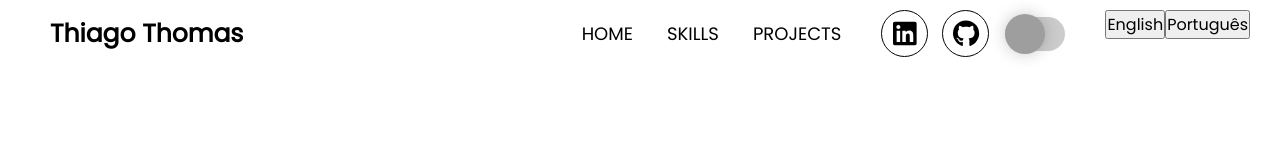
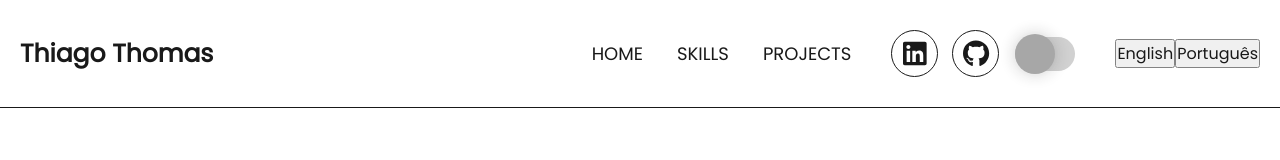
Before and after one commit to thiago-thomas/portfolio, a React (Vite) app: page / in a window 1280 px wide. Shown: the top 160 px of the page. Built offline with nearby package versions, Linux system fonts and the light colour scheme; grey boxes are pictures that could not be loaded; a web font is replaced by a local one.

Commit message:
feat: navbar collapsed and fixed

```diff
--- a/src/components/Navigation/Navigation.css
+++ b/src/components/Navigation/Navigation.css
@@ -1,14 +1,27 @@
+#home,
+#skills,
+#projects {
+  scroll-margin-top: 100px;
+}
+
 .navbar,
 .navbar .social-container {
   gap: 16px;
 }
 
 .navbar {
-  padding: 1rem 0px;
   position: fixed;
+  left: 0;
   top: 0;
-  width: 95%;
-  max-width: 1200px;
+  width: 100%;
+  z-index: 1;
+  background-color: var(--body_background);
+  border-bottom: 1px solid var(--body_color);
+  opacity: 0.9;
+}
+
+.navbar-content {
+  padding: 30px 20px;
 }
 
 .navbar-brand {
@@ -106,21 +119,33 @@ display: none;
   color: var(--body_background);
 }
 
+.navbar .language-container {
+  display: flex;
+  flex-direction: column;
+  align-items: center;
+  margin-top: 22px;
+  gap: 16px;
+}
+
+.nabbar .language-container button {
+  width: 100px;
+}
+
 
 @media (min-width: 1024px) {
-  .navbar,
+  .navbar .navbar-content,
   .navbar .nav-menu > ul,
   .navbar .social-container,
   .navbar .social-icons {
     flex-direction: row;
   }
 
-  .navbar,
+  .navbar .navbar-content,
   .navbar .nav-menu {
     display: flex !important;
   }
 
-  .navbar,
+  .navbar .navbar-content,
   .navbar .nav-menu {
     justify-content: space-between;
     gap: 40px;
@@ -155,4 +180,10 @@ display: none;
     display: none; /* Esconda o ícone de hambúrguer em telas grandes */
   }
 
+  .navbar .language-container {
+    flex-direction: row;
+    margin-top: 0;
+    gap: 0;
+  }
+
 }
--- a/src/components/Navigation/Navigation.jsx
+++ b/src/components/Navigation/Navigation.jsx
@@ -22,6 +22,7 @@ export default function Navigation({ logo }) {
   return (
     <>
       <nav className="navbar">
+        <div className="navbar-content">
           <div className="navbar-brand">
             <a href="#" className="logo">
               {logo}
@@ -70,6 +71,7 @@ export default function Navigation({ logo }) {
               <button onClick={() => changeLanguage("pt")}>Português</button>
             </div>
           </div>
+        </div>
       </nav>
     </>
   );
```
Lines whose indentation alone changed are shown as unchanged.
